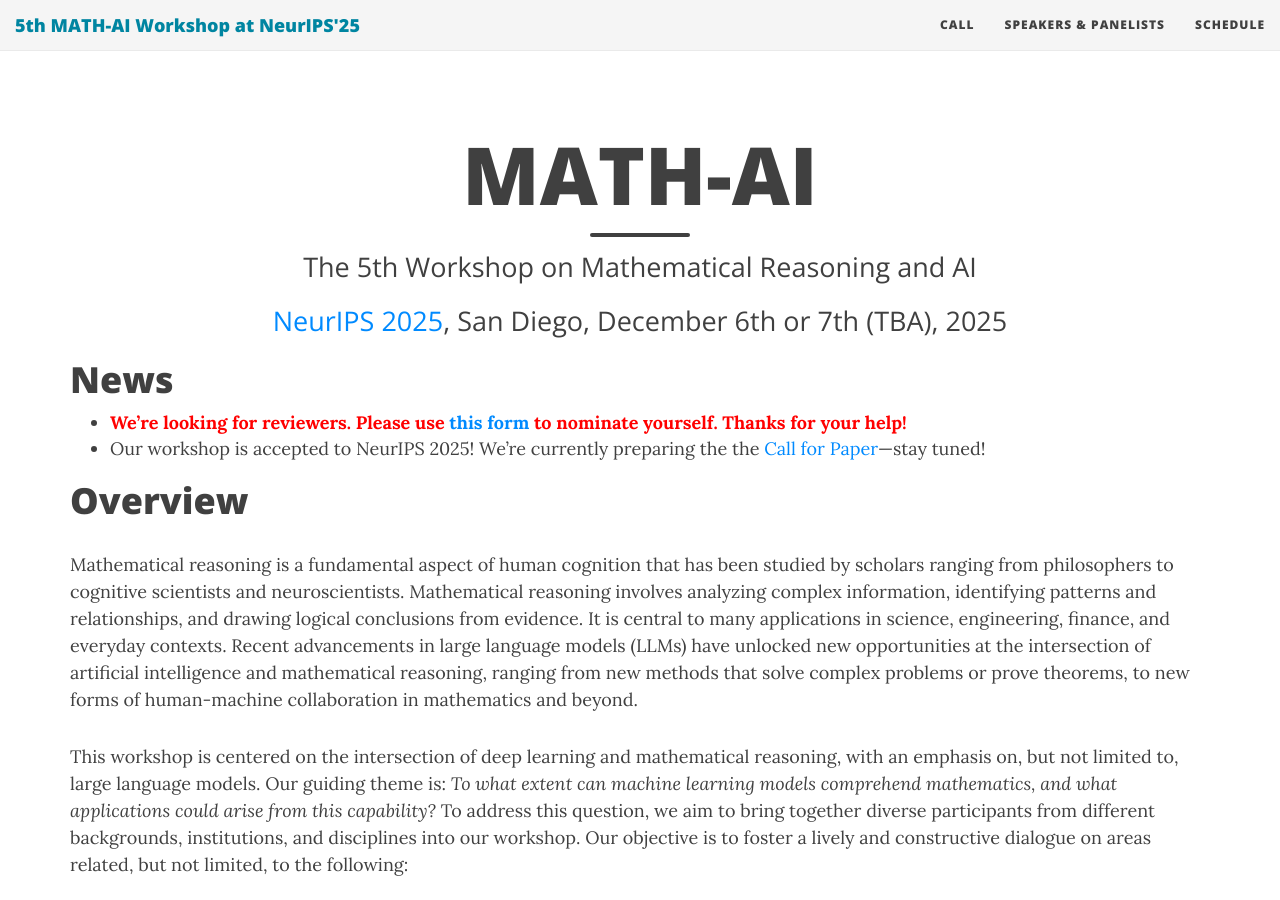
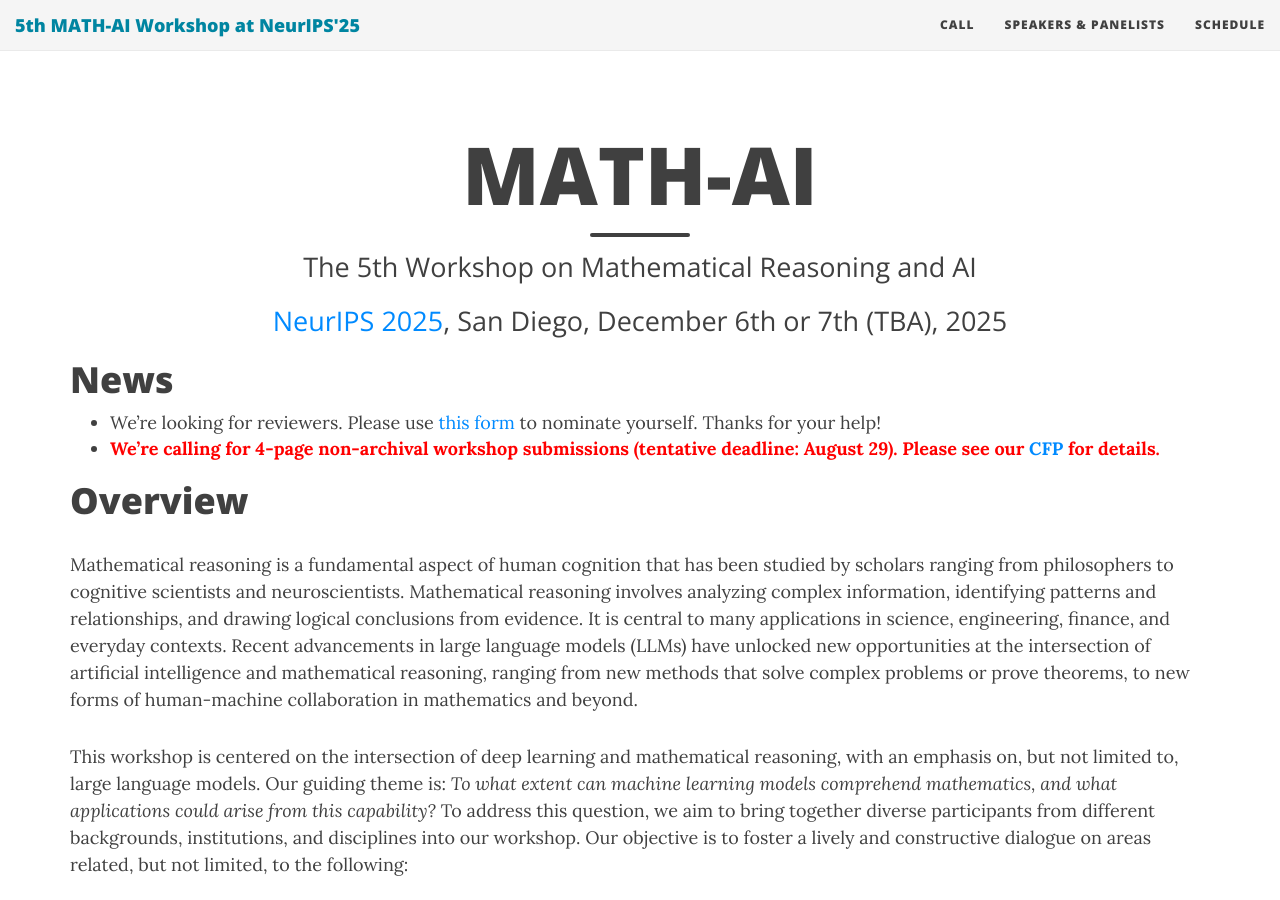
Before and after one commit to mathai2025/mathai2025.github.io, a Jekyll site: the page built from index.md, in a window 1280 px wide and 900 px high. Built offline with Jekyll 4.4.1, drawn with Linux system fonts in a browser that asks for light colours; nearby versions of some CDN libraries.

Commit message:
Update index.md

```diff
--- a/index.md
+++ b/index.md
@@ -19,8 +19,8 @@ use-site-title: true
 
 # News
 
-* <b style='color:red;'>We're looking for reviewers. Please use [this form](https://forms.gle/rw8iUkLxJnZh9De29) to nominate yourself. Thanks for your help!</b>
-* Our workshop is accepted to NeurIPS 2025! We're currently preparing the the <a href="./cfp">Call for Paper</a>&mdash;stay tuned!
+* We're looking for reviewers. Please use [this form](https://forms.gle/rw8iUkLxJnZh9De29) to nominate yourself. Thanks for your help!
+* <b style='color:red;'>We're calling for 4-page non-archival workshop submissions (tentative deadline: August 29). Please see our <a href="./cfp">CFP</a> for details.</b>
 
 # Overview
 
```
